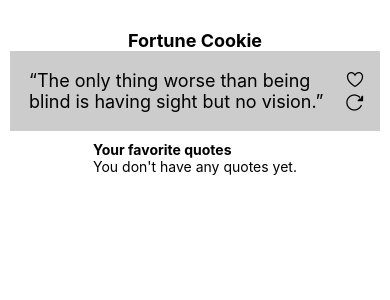
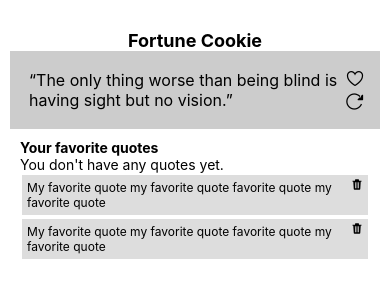
Before and after one commit to labm1997/LC-PF-FM, a React Native app: screen / in a window 390 px wide. Shown: the top 300 px of the page. Built offline with nearby package versions, Linux system fonts and the light colour scheme.

Commit message:
alterações nos componentes

```diff
--- a/App.tsx
+++ b/App.tsx
@@ -2,7 +2,7 @@ import { StatusBar } from "expo-status-bar";
 import React from "react";
 import { SafeAreaView, ScrollView, StyleSheet, Text, View } from "react-native";
 import DailyQuote from "./components/DailyQuote";
-import { FavoriteQuotes } from "./components/FavoriteQuotes";
+import { FavoriteQuotesGroup } from "./components/FavoriteQuotesGroup";
 import { LogoHeader } from "./components/LogoHeader";
 
 export default function App() {
@@ -10,7 +10,7 @@ export default function App() {
     <SafeAreaView style={styles.container}>
       <LogoHeader />
       <DailyQuote />
-      <FavoriteQuotes />
+      <FavoriteQuotesGroup />
       <StatusBar style="auto" />
     </SafeAreaView>
   );
--- a/components/DailyQuote.tsx
+++ b/components/DailyQuote.tsx
@@ -22,7 +22,7 @@ export default function DailyQuote() {
 
 const style = StyleSheet.create({
   mainText: {
-    fontSize: 18,
+    fontSize: 16,
     margin: 4,
   },
   actionContainer: {
--- /dev/null
+++ b/components/FavoriteQuote.tsx
@@ -0,0 +1,42 @@
+import { Ionicons } from "@expo/vector-icons";
+import React from "react";
+import {
+  Platform,
+  StyleSheet,
+  Text,
+  TouchableOpacity,
+  View,
+} from "react-native";
+
+export function FavoriteQuote({ quote }: { quote: string }) {
+  return (
+    <View style={style.quoteMainContainer}>
+      <View style={style.quoteContainer}>
+        <Text style={style.quoteText}>{quote}</Text>
+      </View>
+      <TouchableOpacity>
+        <Ionicons
+          name="trash-sharp"
+          style={{ marginVertical: 3, marginHorizontal: 5 }}
+          size={12}
+        />
+      </TouchableOpacity>
+    </View>
+  );
+}
+
+const style = StyleSheet.create({
+  quoteMainContainer: {
+    flexDirection: "row",
+    backgroundColor: "#ddd",
+    margin: 2,
+  },
+  quoteContainer: {
+    padding: 5,
+    flex: 1,
+    alignItems: "center",
+  },
+  quoteText: {
+    fontSize: 12,
+  },
+});
--- a/components/FavoriteQuotes.tsx
+++ /dev/null
@@ -1,20 +0,0 @@
-import React from "react";
-import { StyleSheet, Text, View } from "react-native";
-
-export function FavoriteQuotes() {
-  return (
-    <View style={style.sectionContainer}>
-      <Text style={style.sectionTitle}>Your favorite quotes</Text>
-      <Text>You don't have any quotes yet.</Text>
-      {/* incluir flatlist */}
-    </View>
-  );
-}
-
-const style = StyleSheet.create({
-  sectionContainer: { margin: 10 },
-
-  sectionTitle: {
-    fontWeight: "bold",
-  },
-});
--- /dev/null
+++ b/components/FavoriteQuotesGroup.tsx
@@ -0,0 +1,29 @@
+import React from "react";
+import { FlatList, StyleSheet, Text, View } from "react-native";
+import { FavoriteQuote } from "./FavoriteQuote";
+
+export function FavoriteQuotesGroup() {
+  const quotes = [
+    "My favorite quote my favorite quote favorite quote my favorite quote",
+    "My favorite quote my favorite quote favorite quote my favorite quote",
+  ];
+  return (
+    <View style={style.sectionContainer}>
+      <Text style={style.sectionTitle}>Your favorite quotes</Text>
+      <Text>You don't have any quotes yet.</Text>
+      {/* incluir flatlist */}
+      <FlatList
+        data={quotes}
+        renderItem={({ item }) => <FavoriteQuote quote={item} />}
+      />
+    </View>
+  );
+}
+
+const style = StyleSheet.create({
+  sectionContainer: { margin: 10 },
+
+  sectionTitle: {
+    fontWeight: "bold",
+  },
+});
```
